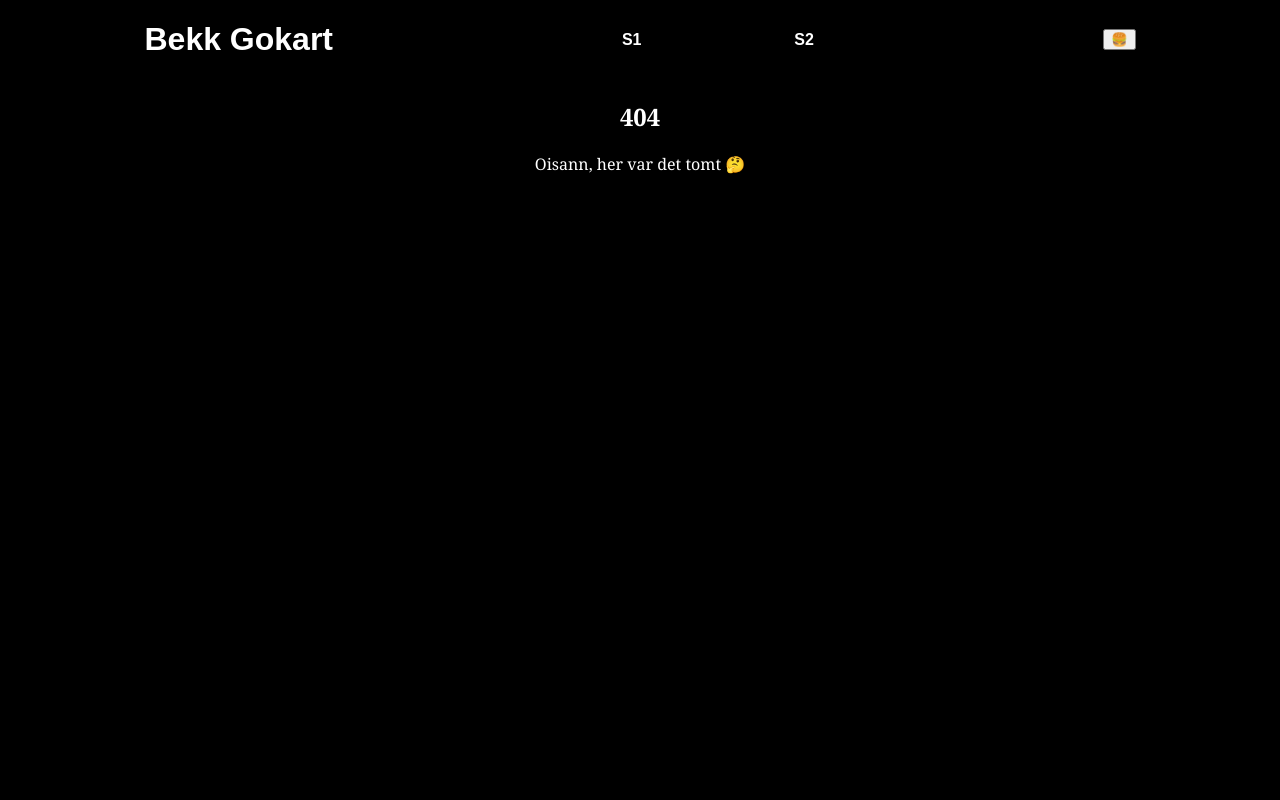
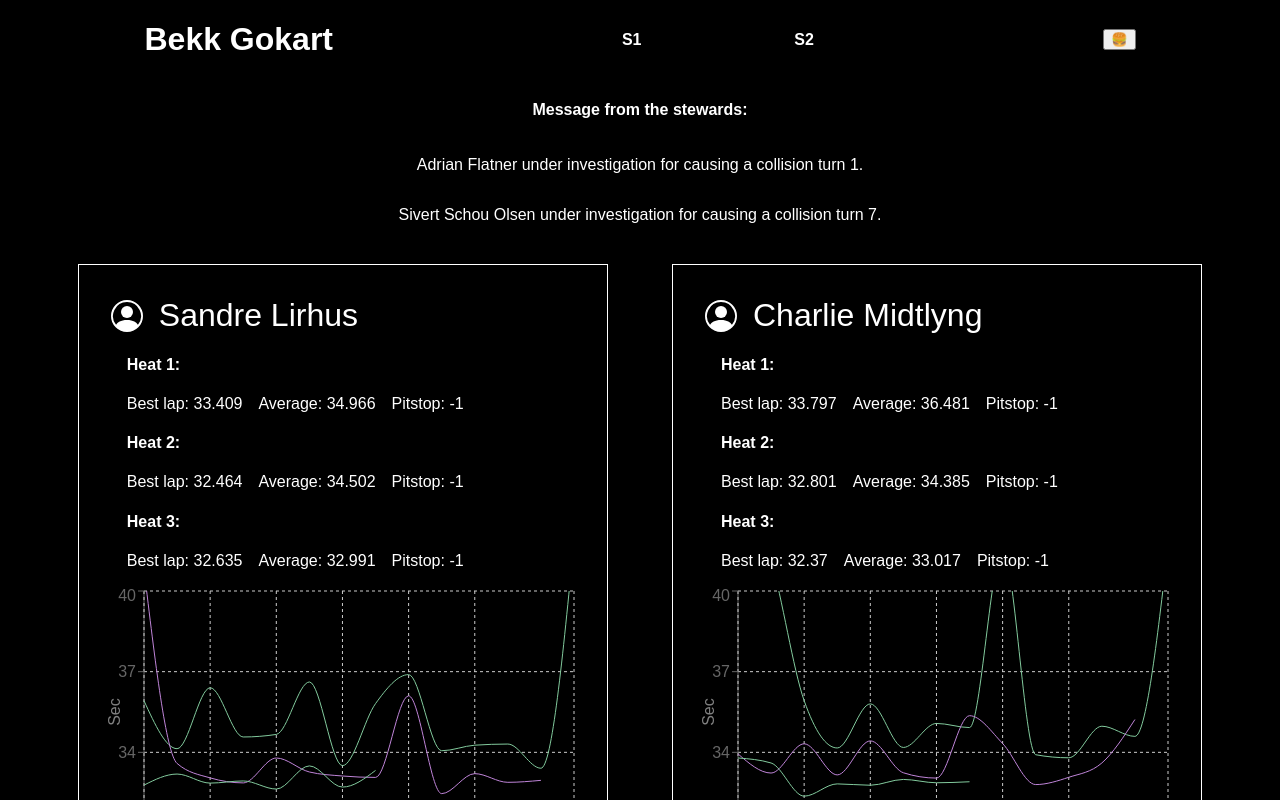
Before and after one commit to MathiasSJacobsen/gokart-stats, a React (Create React App) app: page /utfordringen in a window 1280 px wide. Before the commit this address had no page. Shown: the top 800 px of the page. Built offline with nearby package versions, Linux system fonts and the light colour scheme.

Commit message:
Legg til utfordringen

```diff
--- a/src/App.tsx
+++ b/src/App.tsx
@@ -5,6 +5,7 @@ import Information from "./information/Information";
 import Landing from "./landing/Landing";
 import { NotFoundPage } from "./NotFoundPage";
 import SessionTimes from "./SessionTimes";
+import Utfordringen from "./Utfordringen";
 
 function App() {
   return (
@@ -17,7 +18,8 @@ function App() {
         <Route path="/" element={<Landing />} />
         <Route path="/info" element={<Information />} />
         <Route path="/session/1" element={<SessionTimes nr={1} />} />
-        <Route path="/session/2" element={<SessionTimes nr={2} />} />x
+        <Route path="/session/2" element={<SessionTimes nr={2} />} />
+        <Route path="/utfordringen" element={<Utfordringen />} />
         <Route path="*" element={<NotFoundPage />} />
       </Routes>
     </div>
--- /dev/null
+++ b/src/Utfordringen.tsx
@@ -0,0 +1,37 @@
+import styled from "styled-components/macro";
+import db from "./db/utfordringen.json";
+import { transformLapData } from "./utils";
+import { useState } from "react";
+import { PersonalStatsContainer } from "./landing/Landing";
+import PersonalStat from "./personalStats/PersonalStat";
+import { Res } from "./Types";
+
+const Utfordringen = () => {
+  const [data] = useState<Res>(transformLapData(db));
+  if (!data) return null;
+
+  return (
+    <StatsContainer>
+      <h4>Message from the stewards:</h4>
+      <p>Adrian Flatner under investigation for causing a collision turn 1.</p>
+      <p>
+        Sivert Schou Olsen under investigation for causing a collision turn 7.
+      </p>
+      <PersonalStatsContainer>
+        {Object.keys(data).map((e: string) => (
+          <PersonalStat key={e} name={e} user={data[e]} />
+        ))}
+      </PersonalStatsContainer>
+    </StatsContainer>
+  );
+};
+
+const StatsContainer = styled.div`
+  display: flex;
+  flex-direction: column;
+  justify-content: center;
+  flex-wrap: wrap;
+  align-items: center;
+`;
+
+export default Utfordringen;
--- a/src/header/Menu.tsx
+++ b/src/header/Menu.tsx
@@ -64,6 +64,9 @@ const Menu = () => {
           <MenuItem>
             <MenuLink href="/session/2">Session 2</MenuLink>
           </MenuItem>
+          <MenuItem>
+            <MenuLink href="/utfordringen">Utfordringen</MenuLink>
+          </MenuItem>
         </MenuList>
       )}
     </MenuContainer>
--- a/src/utils.ts
+++ b/src/utils.ts
@@ -11,7 +11,11 @@ export const mapLapTimeToNumber = (lapTime: string) => {
 };
 
 export function transformLapData(data: SessionDBData[]) {
-  const dateMap: { [key: string]: number } = { "21/3/23": 0, "25/4/23": 1 };
+  const dateMap: { [key: string]: number } = {
+    "21/3/23": 0,
+    "25/4/23": 1,
+    "2/5/23": 99,
+  };
 
   const result2: Res = {};
   data.forEach((item) => {
```
